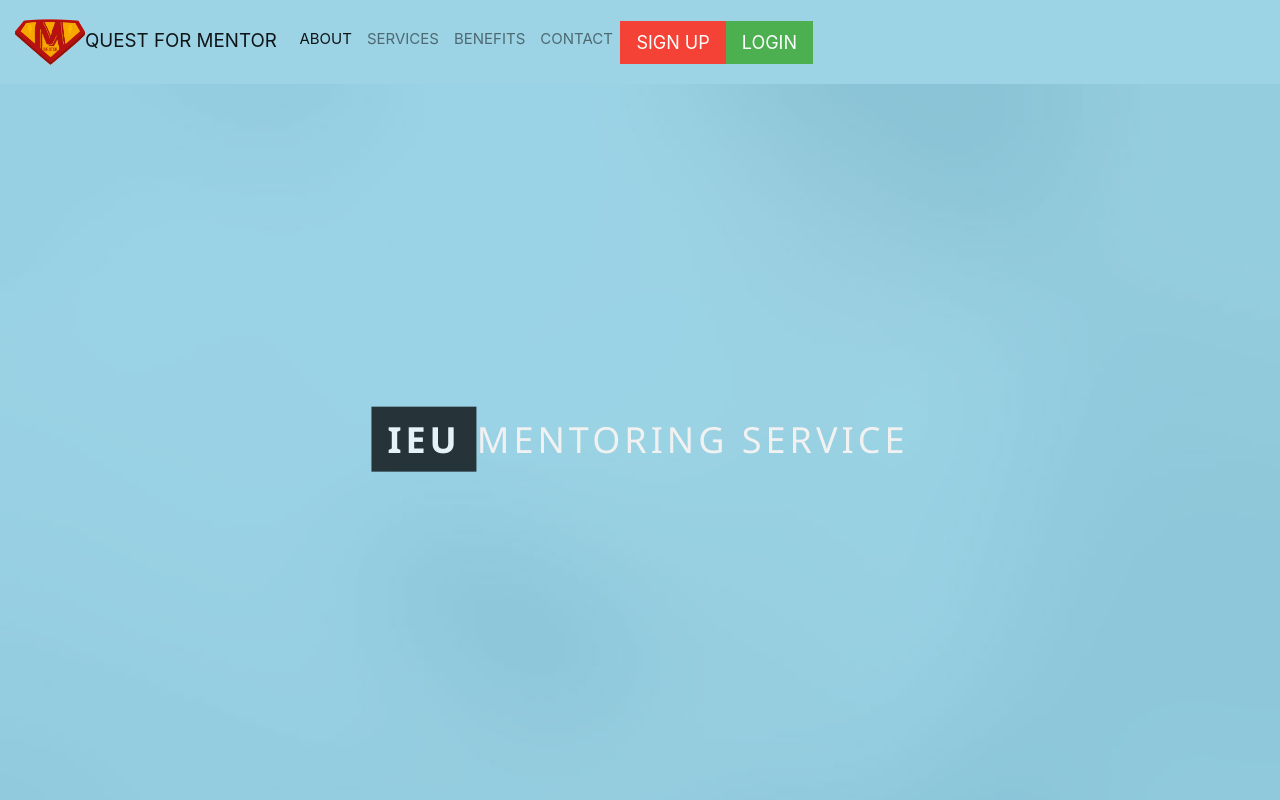
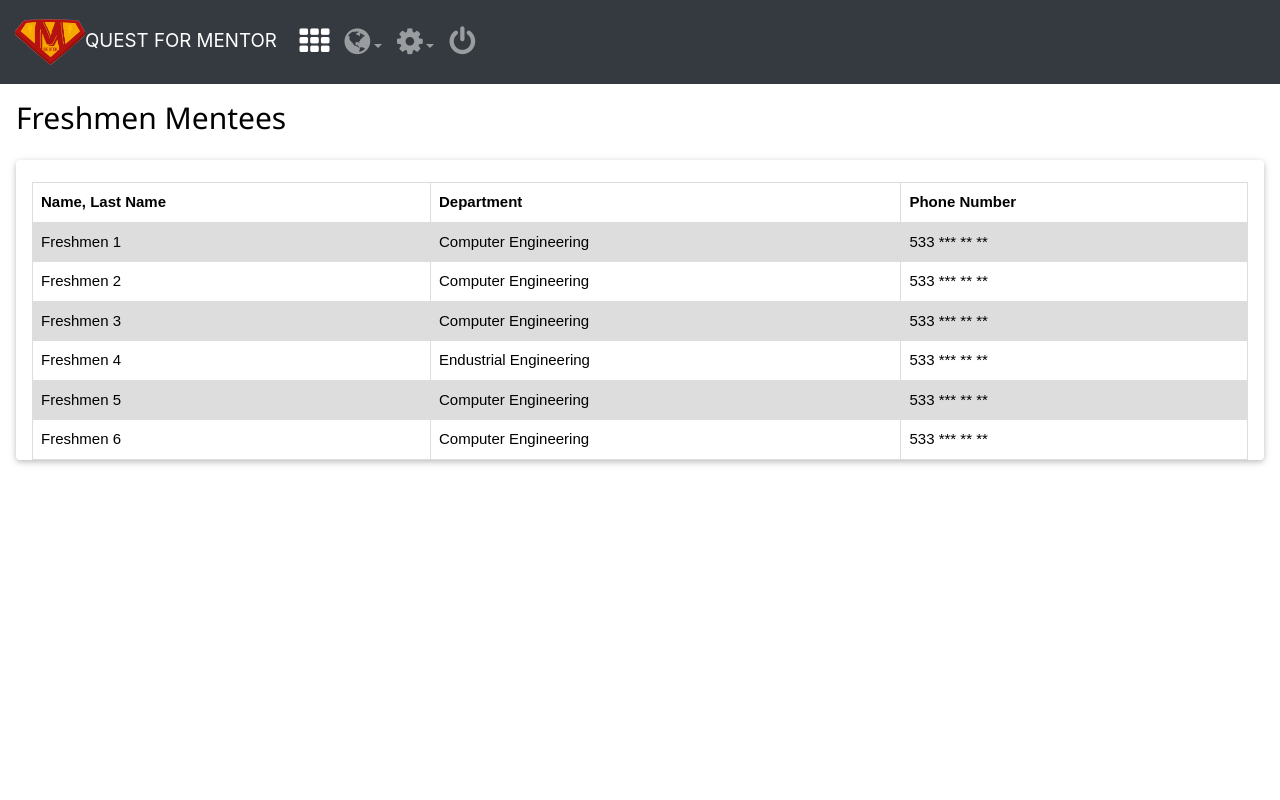
Before and after one commit to gageracer/QFM, an Angular app: page /main-page/fmentees in a window 1280 px wide. Before the commit this address led to /. Shown: the top 800 px of the page. Built offline with nearby package versions, Linux system fonts and the light colour scheme.

Commit message:
version 5

```diff
--- a/src/app/app.module.ts
+++ b/src/app/app.module.ts
@@ -24,6 +24,7 @@ import { FaqComponent } from './mainpage/faq/faq.component';
 import { MentorsComponent } from './mainpage/mentors/mentors.component';
 import { MenteesComponent } from './mainpage/mentees/mentees.component';
 import { RegisterComponent } from './register/register.component';
+import { FmenteesComponent } from './mainpage/fmentees/fmentees.component';
 
 
 const appRoutes: Routes = [
@@ -53,6 +54,7 @@ export const routing = RouterModule.forRoot(appRoutes);
     MentorsComponent,
     MenteesComponent,
     RegisterComponent,
+    FmenteesComponent,
   ],
 
   imports: [
--- /dev/null
+++ b/src/app/mainpage/fmentees/fmentees.component.css
@@ -0,0 +1,15 @@
+table {
+    font-family: arial, sans-serif;
+    border-collapse: collapse;
+    width: 100%;
+}
+
+td, th {
+    border: 1px solid #dddddd;
+    text-align: left;
+    padding: 8px;
+}
+
+tr:nth-child(even) {
+    background-color: #dddddd;
+}
--- /dev/null
+++ b/src/app/mainpage/fmentees/fmentees.component.html
@@ -0,0 +1,50 @@
+<meta name="viewport" content="width=device-width, initial-scale=1.0">
+<!-- Middle Column -->
+
+
+<div class="w3-col m12" style="margin-top: 100px">
+    <div class="w3-display-top w3-container w3-text-black">
+        <h2>Freshmen Mentees</h2>
+      </div>
+    <div class="w3-container w3-card w3-white w3-round w3-margin"><br>
+
+<table>
+  <tr>
+    <th>Name, Last Name</th>
+    <th>Department</th>
+    <th>Phone Number</th>
+  </tr>
+  <tr>
+    <td>Freshmen 1</td>
+    <td>Computer Engineering</td>
+    <td>533 *** ** **</td>
+  </tr>
+  <tr>
+    <td>Freshmen 2</td>
+    <td>Computer Engineering</td>
+    <td>533 *** ** **</td>
+  </tr>
+  <tr>
+    <td>Freshmen 3</td>
+    <td>Computer Engineering</td>
+    <td>533 *** ** **</td>
+  </tr>
+  <tr>
+    <td>Freshmen 4</td>
+    <td>Endustrial Engineering</td>
+    <td>533 *** ** **</td>
+  </tr>
+  <tr>
+    <td>Freshmen 5</td>
+    <td>Computer Engineering</td>
+    <td>533 *** ** **</td>
+  </tr>
+  <tr>
+    <td>Freshmen 6</td>
+    <td>Computer Engineering</td>
+    <td>533 *** ** **</td>
+  </tr>
+</table>
+
+      </div>
+    </div>
--- /dev/null
+++ b/src/app/mainpage/fmentees/fmentees.component.ts
@@ -0,0 +1,15 @@
+import { Component, OnInit } from '@angular/core';
+
+@Component({
+  selector: 'app-fmentees',
+  templateUrl: './fmentees.component.html',
+  styleUrls: ['./fmentees.component.css']
+})
+export class FmenteesComponent implements OnInit {
+
+  constructor() { }
+
+  ngOnInit() {
+  }
+
+}
--- a/src/app/mainpage/mainpage.component.html
+++ b/src/app/mainpage/mainpage.component.html
@@ -65,7 +65,7 @@
         </div>
       </div>
     </div>
-    <div class="card-deck mb-3 text-center">
+    <div class="card-deck mb-4 text-center">
       <div class="card mb-4 box-shadow">
         <div class="card-body">
           <a [routerLink]="['faq']">
@@ -87,5 +87,12 @@
             <h3 style="font-size: 2vw">Mentees</h3></a>
         </div>
       </div>
+      <div class="card mb-4 box-shadow">
+          <div class="card-body">
+            <a [routerLink]="['fmentees']">
+              <i class="fa fa-user fa-fw w3-margin-right w3-xxlarge w3-text-teal" style="margin-left: 10px"></i>
+              <h3 style="font-size: 2vw">My Freshmen Mentees</h3></a>
+          </div>
+        </div>
     </div>
   </div>
--- a/src/app/mainpage/mainpage.routes.ts
+++ b/src/app/mainpage/mainpage.routes.ts
@@ -12,7 +12,7 @@ import { MatchesComponent } from './matches/matches.component';
 import { FaqComponent } from './faq/faq.component';
 import { MentorsComponent } from './mentors/mentors.component';
 import { MenteesComponent } from './mentees/mentees.component';
-
+import { FmenteesComponent} from './fmentees/fmentees.component';
 
 
 
@@ -30,4 +30,5 @@ export const MP_ROUTES: Routes = [
     {path: 'faq',         component: FaqComponent},
     {path: 'mentors',     component: MentorsComponent},
     {path: 'mentees',     component: MenteesComponent},
+    {path: 'fmentees',    component: FmenteesComponent},
 ];
```
Also changed, not shown: 1 other file (tests, documents, lock files or other folders).
